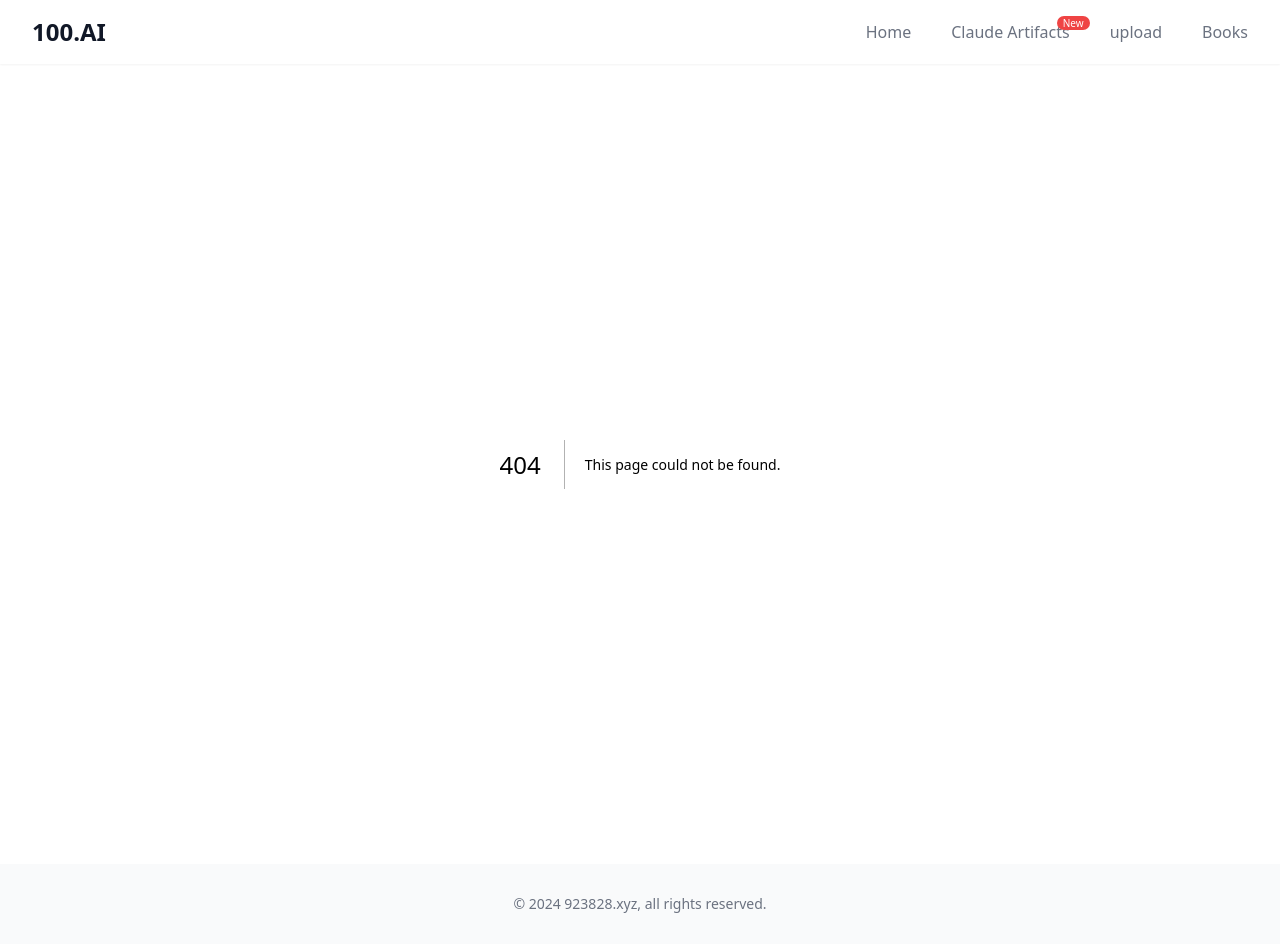
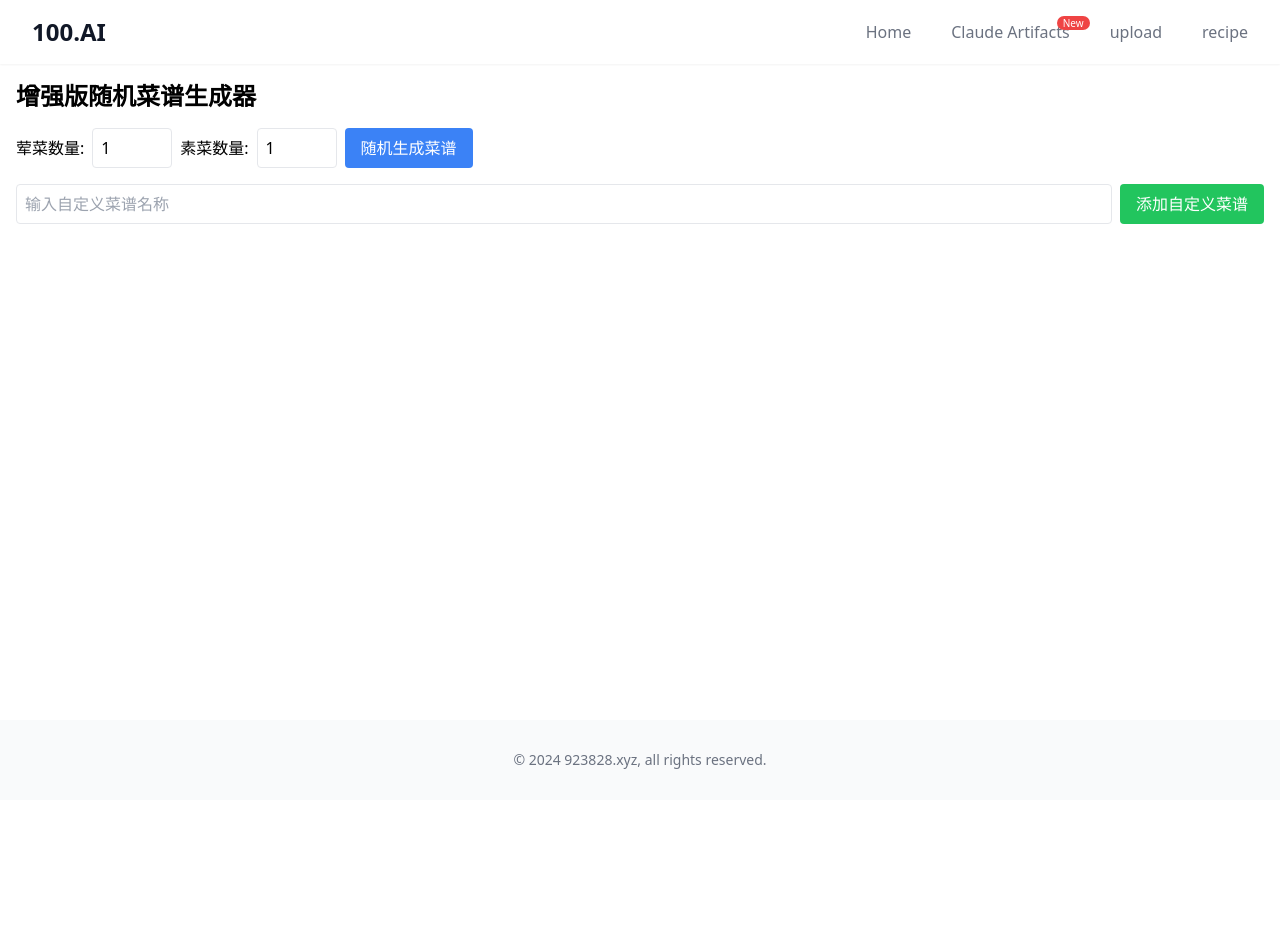
Before and after one commit to 1137882300/ai-1oo, a Next.js app: page /recipe in a window 1280 px wide. Before the commit this address had no page. After the commit the page ends 800 px from the top, so only its background shows below. Built offline with nearby package versions, Linux system fonts and the light colour scheme.

Commit message:
add-recipe

```diff
--- a/app/layout.tsx
+++ b/app/layout.tsx
@@ -8,7 +8,7 @@ const navItems = [
   { name: 'Claude Artifacts', href: '/claude-artifacts', isNew: true },
   // { name: 'Income', href: '/income' },
   { name: 'upload', href: '/upload-file'},
-  { name: 'Books', href: '/books'  },
+  { name: 'recipe', href: '/recipe'  },
 ];
 
 export const metadata: Metadata = {
--- /dev/null
+++ b/app/recipe/page.tsx
@@ -0,0 +1,125 @@
+"use client"
+
+import { useState } from 'react'
+
+// 扩展的菜谱数据库
+const recipeDatabase = [
+  {
+    name: "宫保鸡丁",
+    type: "荤",
+    ingredients: ["鸡肉", "花生", "黄瓜", "辣椒"],
+    method: "1. 将鸡肉切成丁，用盐、料酒腌制。\n2. 花生米炒熟备用。\n3. 热油锅，爆香姜蒜，加入鸡丁翻炒。\n4. 加入花生、黄瓜丁和辣椒，调味后即可出锅。"
+  },
+  {
+    name: "麻婆豆腐",
+    type: "荤",
+    ingredients: ["豆腐", "肉末", "豆瓣酱", "花椒"],
+    method: "1. 豆腐切块，肉末炒香。\n2. 加入豆瓣酱炒出香味。\n3. 加入豆腐块和适量水，煮至入味。\n4. 最后撒上花椒粉即可。"
+  },
+  {
+    name: "清炒时蔬",
+    type: "素",
+    ingredients: ["各种时令蔬菜", "蒜", "盐"],
+    method: "1. 时蔬洗净切好。\n2. 热锅下油，爆香蒜末。\n3. 加入蔬菜快速翻炒。\n4. 加盐调味，保持蔬菜脆嫩即可出锅。"
+  },
+  {
+    name: "蚝油生菜",
+    type: "素",
+    ingredients: ["生菜", "蚝油", "蒜"],
+    method: "1. 生菜洗净，切成小段。\n2. 蒜切片，热油锅爆香。\n3. 加入生菜快速翻炒。\n4. 最后加入蚝油调味即可。"
+  }
+]
+
+interface Recipe {
+  name: string;
+  type: string;
+  ingredients: string[];
+  method: string;
+}
+
+export default function RecipePage() {
+  const [recipes, setRecipes] = useState<Recipe[]>([])
+  const [customRecipe, setCustomRecipe] = useState("")
+  const [meatDishCount, setMeatDishCount] = useState(1)
+  const [vegDishCount, setVegDishCount] = useState(1)
+
+  const generateRandomRecipes = () => {
+    const meatDishes = recipeDatabase.filter(recipe => recipe.type === "荤")
+    const vegDishes = recipeDatabase.filter(recipe => recipe.type === "素")
+
+    const selectedMeatDishes = getRandomRecipes(meatDishes, meatDishCount)
+    const selectedVegDishes = getRandomRecipes(vegDishes, vegDishCount)
+
+    setRecipes([...selectedMeatDishes, ...selectedVegDishes])
+  }
+
+  const getRandomRecipes = (dishes: Recipe[], count: number) => {
+    const shuffled = [...dishes].sort(() => 0.5 - Math.random())
+    return shuffled.slice(0, count)
+  }
+
+  const handleCustomRecipe = (e: React.FormEvent) => {
+    e.preventDefault()
+    setRecipes([...recipes, { name: customRecipe, ingredients: ["请自行添加所需食材"], method: "请自行添加烹饪方法", type: "自定义" }])
+    setCustomRecipe("")
+  }
+
+  return (
+    <div className="container mx-auto p-4">
+      <h1 className="text-2xl font-bold mb-4">增强版随机菜谱生成器</h1>
+
+      <div className="grid gap-4 mb-4">
+        <div className="flex gap-2">
+          <label htmlFor="meatCount" className="flex items-center">荤菜数量:</label>
+          <input
+            id="meatCount"
+            type="number"
+            min="0"
+            value={meatDishCount}
+            onChange={(e) => setMeatDishCount(parseInt(e.target.value))}
+            className="w-20 border rounded px-2 py-1"
+          />
+          <label htmlFor="vegCount" className="flex items-center">素菜数量:</label>
+          <input
+            id="vegCount"
+            type="number"
+            min="0"
+            value={vegDishCount}
+            onChange={(e) => setVegDishCount(parseInt(e.target.value))}
+            className="w-20 border rounded px-2 py-1"
+          />
+          <button onClick={generateRandomRecipes} className="bg-blue-500 text-white px-4 py-2 rounded">随机生成菜谱</button>
+        </div>
+
+        <form onSubmit={handleCustomRecipe} className="flex gap-2">
+          <input
+            type="text"
+            value={customRecipe}
+            onChange={(e) => setCustomRecipe(e.target.value)}
+            placeholder="输入自定义菜谱名称"
+            className="flex-grow border rounded px-2 py-1"
+          />
+          <button type="submit" className="bg-green-500 text-white px-4 py-2 rounded">添加自定义菜谱</button>
+        </form>
+      </div>
+
+      {recipes.map((recipe, index) => (
+        <div key={index} className="mb-4 border rounded p-4">
+          <h2 className="text-xl font-bold">{recipe.name} ({recipe.type})</h2>
+          <div>
+            <h3 className="font-bold mt-2">所需食材</h3>
+            <ul className="list-disc list-inside">
+              {recipe.ingredients.map((ingredient, idx) => (
+                <li key={idx}>{ingredient}</li>
+              ))}
+            </ul>
+          </div>
+          <div>
+            <h3 className="font-bold mt-2">详细做法</h3>
+            <p className="whitespace-pre-line">{recipe.method}</p>
+          </div>
+        </div>
+      ))}
+    </div>
+  )
+}
--- a/package.json
+++ b/package.json
@@ -29,6 +29,7 @@
     "eslint": "^8",
     "eslint-config-next": "14.2.5",
     "postcss": "^8",
+    "shadcn-ui": "^0.9.2",
     "tailwindcss": "^3.4.1",
     "typescript": "^5"
   }
```
Also changed, not shown: 1 other file (tests, documents, lock files or other folders).
